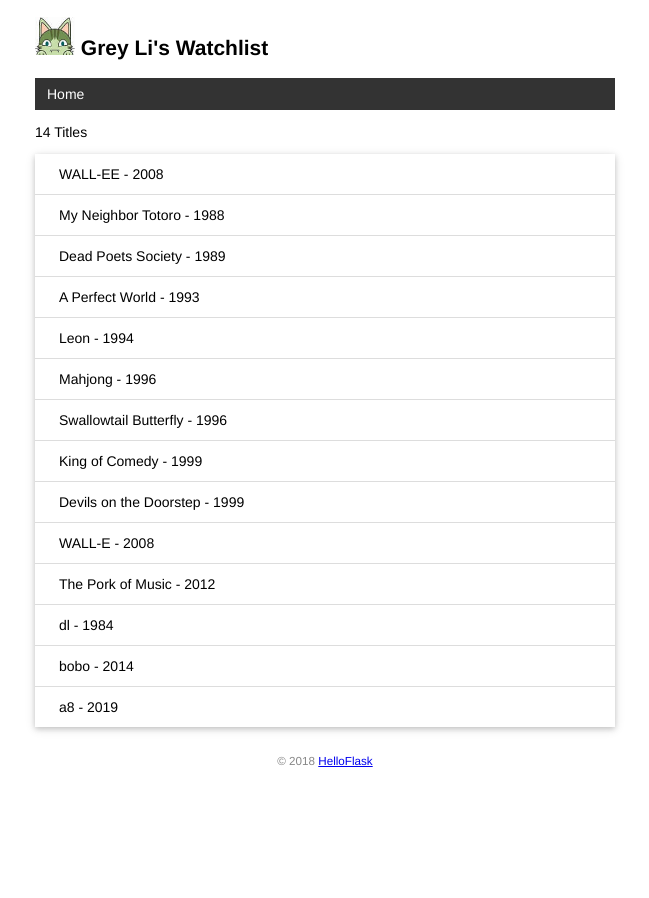
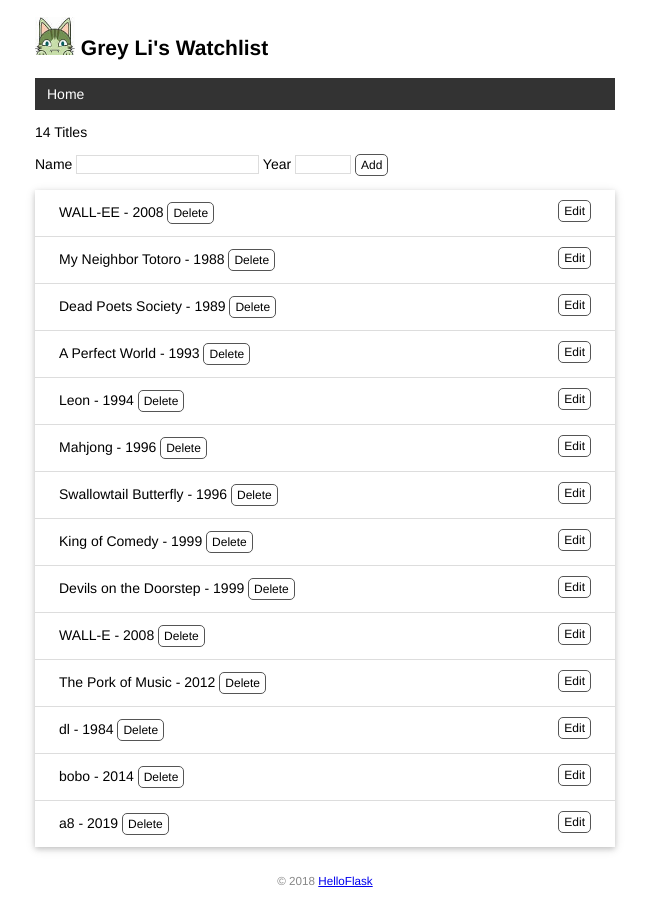
Before and after one commit to ddbbc/watchlist2, a Flask app: page / in a window 1280 px wide. Shown: the whole page, without its empty margins (315-964 px from the left). Before the commit the page ends 767 px from the top, so only its background shows below. Run offline with Flask 2, Linux system fonts and the light colour scheme; data comes from the database, SQL or seed files in the repository; both versions use the stored data as it was after the commit.

Commit message:
Create, edit and delete item by form

```diff
--- a/app.py
+++ b/app.py
@@ -1,4 +1,4 @@
-from flask import Flask, render_template
+from flask import Flask, render_template, request, url_for, redirect, flash
 from flask_sqlalchemy import SQLAlchemy
 import os
 import sys
@@ -16,6 +16,7 @@ app = Flask(__name__)
 db = SQLAlchemy(app)
 app.config['SQLALCHEMY_DATABASE_URI'] = prefix + os.path.join(app.root_path, 'data.db')
 app.config['SQLALCHEMY_TRACK_MODIFICATIONS'] = False
+app.config['SECRET_KEY'] = 'dev'
 
 
 class User(db.Model):
@@ -29,11 +30,55 @@ class Movie(db.Model):
     year = db.Column(db.String(4))
 
 
-@app.route('/')
+@app.route('/', methods=['GET', 'POST'])
 def index():
+    if request.method == 'POST':
+        title = request.form.get('title')
+        year = request.form.get('year')
+
+        if not title or not year or len(year) > 4 or len(title) > 60:
+            flash('Invalid input.')
+            return redirect(url_for('index'))
+
+        movie = Movie(title=title, year=year)
+        db.session.add(movie)
+        db.session.commit()
+        flash('Item created.')
+        return redirect(url_for('index'))
+
     user = User.query.first()
     movies = Movie.query.all()
     return render_template('index.html', user=user, movies=movies)
+
+
+@app.route('/movie/edit/<int:movie_id>', methods=['GET', 'POST'])
+def edit(movie_id):
+    movie = Movie.query.get_or_404(movie_id)
+
+    if request.method == 'POST':
+        title = request.form['title']
+        year = request.form['year']
+
+        if not title or not year or len(year) > 4 or len(title) > 60:
+            flash('Invalid input.')
+            return redirect(url_for('edit', movie_id=movie_id))
+
+        movie.title = title
+        movie.year = year
+        db.session.commit()
+        flash('Item updated.')
+        return redirect(url_for('index'))
+
+    return render_template('edit.html', movie=movie)
+
+
+@app.route('/movie/delete/<int:movie_id>', methods=['GET', 'POST'])
+def delete(movie_id):
+    movie = Movie.query.get_or_404(movie_id)
+    db.session.delete(movie)
+    db.session.commit()
+    flash('Item deleted.')
+    return redirect(url_for('index'))
 
 
 @app.errorhandler(404)
--- a/static/style.css
+++ b/static/style.css
@@ -131,3 +131,45 @@ input[name=year] {
 .inline-form {
     display: inline;
 }
+
+/* 覆盖某些浏览器对 input 元素定义的字体 */
+input[type=submit] {
+    font-family: inherit;
+}
+
+input[type=text] {
+    border: 1px solid #ddd;
+}
+
+input[name=year] {
+    width: 50px;
+}
+
+.btn {
+    font-size: 12px;
+    padding: 3px 5px;
+    text-decoration: none;
+    cursor: pointer;
+    background-color: white;
+    color: black;
+    border: 1px solid #555555;
+    border-radius: 5px;
+}
+
+.btn:hover {
+    text-decoration: none;
+    background-color: black;
+    color: white;
+    border: 1px solid black;
+}
+
+.alert {
+    position: relative;
+    padding: 7px;
+    margin: 7px 0;
+    border: 1px solid transparent;
+    color: #004085;
+    background-color: #cce5ff;
+    border-color: #b8daff;
+    border-radius: 5px;
+}
--- a/templates/base.html
+++ b/templates/base.html
@@ -19,6 +19,11 @@
             <li><a href="{{ url_for('index') }}">Home</a></li>
         </ul>
     </nav>
+
+    {% for message in get_flashed_messages() %}
+        <div class="alert">{{ message }}</div>
+    {% endfor %}
+
     {% block content %}{% endblock %}
     <footer>
         <small>&copy; 2018 <a href="http://helloflask.com/tutorial">HelloFlask</a></small>
--- a/templates/index.html
+++ b/templates/index.html
@@ -2,9 +2,24 @@
 
 {% block content %}
     <p>{{ movies|length }} Titles</p>
+
+    <form method="post">
+        Name <input type="text" name="title" autocomplete="off" required />
+        Year <input type="text" name="year" autocomplete="off" required />
+        <input class="btn" type="submit" name="submit" value="Add" />
+    </form>
+
     <ul class="movie-list">
         {% for movie in movies %}
-        <li>{{ movie.title }} - {{ movie.year }}</li>
+        <li>
+            {{ movie.title }} - {{ movie.year }}
+            <span class="float-right">
+                <a class="btn" href="{{ url_for('edit', movie_id=movie.id) }}">Edit</a>
+            </span>
+            <form class="inline-form" method="post" action="{{ url_for('delete', movie_id=movie.id) }}">
+                <input class="btn" type="submit" name="delete" value="Delete" onclick="return confirm('Are you sure?')">
+            </form>
+        </li>
         {% endfor %}
     </ul>
 {% endblock %}
```
Also changed, not shown: templates/edit.html (added, +10 -0 lines), data.db.
